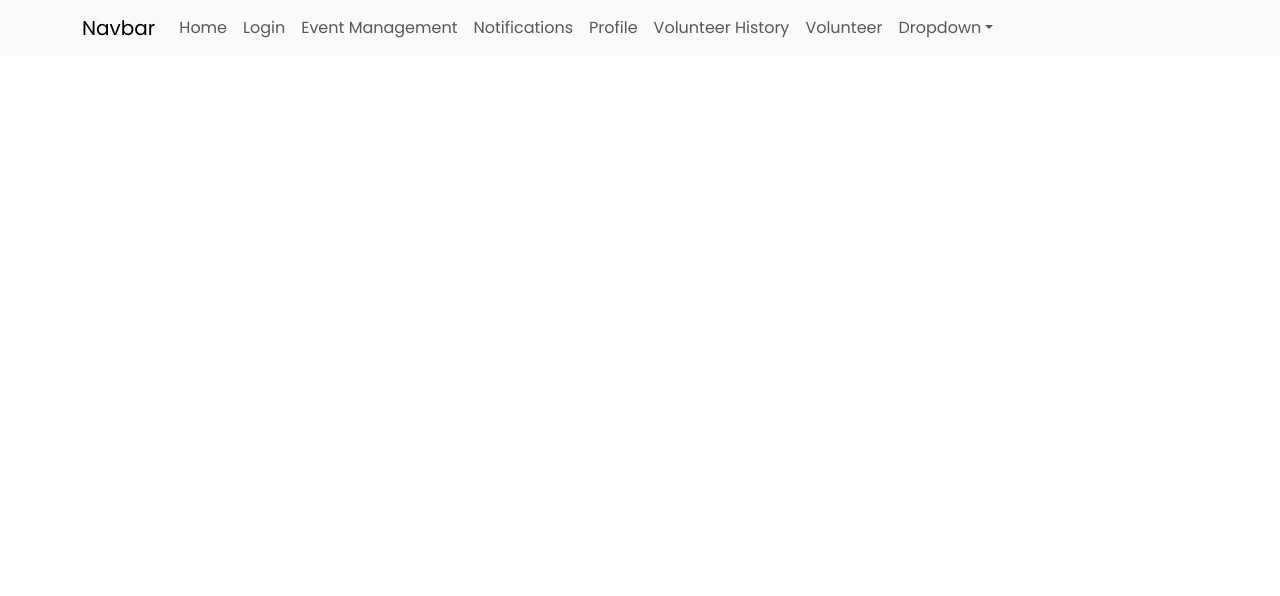
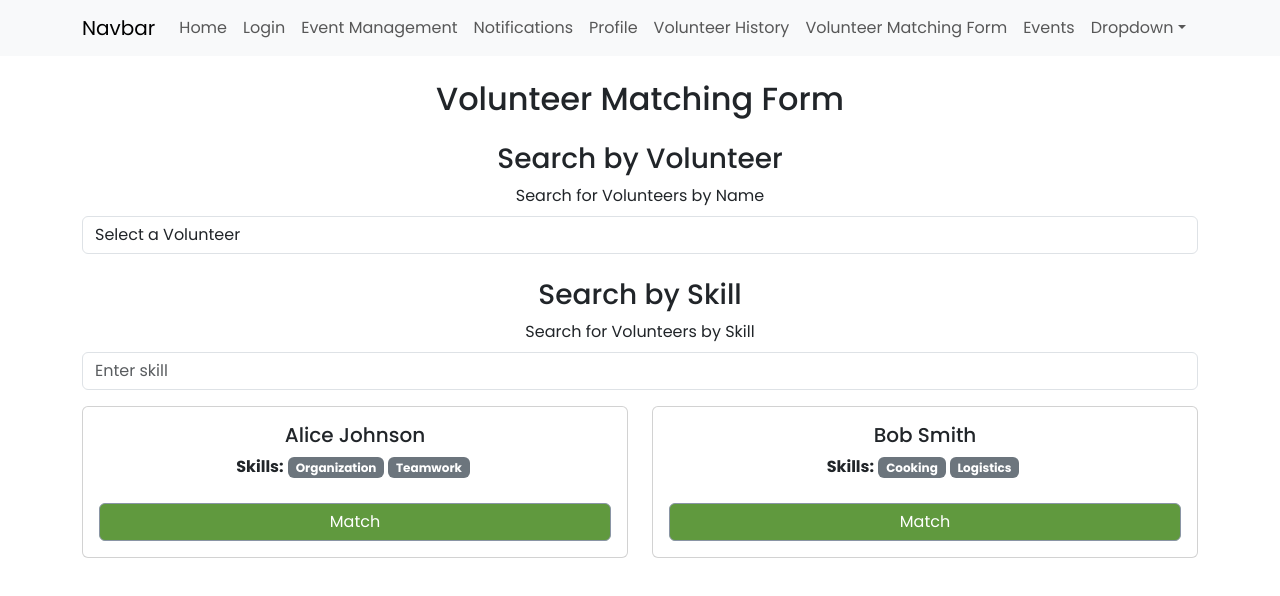
Before and after one commit to laygochris/COSC4353, a React (Create React App) app in the folder client/: page /volunteerMatchingForm in a window 1280 px wide. Shown: the top 596 px of the page. Built offline with nearby package versions, Linux system fonts and the light colour scheme.

Commit message:
volunteer matching page and events page

```diff
--- a/client/src/App.js
+++ b/client/src/App.js
@@ -11,6 +11,7 @@ import Register from './pages/Register';
 import UserProfile from './pages/UserProfile';
 import VolunteerHistory from './pages/VolunteerHistory';
 import VolunteerMatching from './pages/VolunteerMatching';
+import Events from './pages/Events';
 
 
 function App() {
@@ -26,7 +27,8 @@ function App() {
           <Route path="/register" element={<Register/>} />
           <Route path="/userProfile" element={<UserProfile/>} />
           <Route path="/volunteerHistory" element={<VolunteerHistory/>} />
-          <Route path="/volunteer" element={<VolunteerMatching/>} />
+          <Route path="/volunteerMatchingForm" element={<VolunteerMatching/>} />
+          <Route path="/events" element={<Events/>} />
         </Routes>
 
       </div>
--- a/client/src/components/navbar.jsx
+++ b/client/src/components/navbar.jsx
@@ -19,7 +19,8 @@ const CustomNavbar = () => {
                         <Nav.Link as={Link} to="/notifications">Notifications</Nav.Link>
                         <Nav.Link as={Link} to="/userProfile">Profile</Nav.Link>
                         <Nav.Link as={Link} to="/volunteerHistory">Volunteer History</Nav.Link>
-                        <Nav.Link as={Link} to="/volunteer">Volunteer</Nav.Link>
+                        <Nav.Link as={Link} to="/volunteerMatchingForm">Volunteer Matching Form</Nav.Link>
+                        <Nav.Link as={Link} to="/events">Events</Nav.Link>
                         <NavDropdown title="Dropdown" id="basic-nav-dropdown">
                             <NavDropdown.Item as={Link} to="/action1">Action</NavDropdown.Item>
                             <NavDropdown.Item as={Link} to="/action2">Another action</NavDropdown.Item>
--- /dev/null
+++ b/client/src/pages/Events.jsx
@@ -0,0 +1,76 @@
+import React, { useState } from 'react';
+import { Button, Container, Card, Row, Col, Badge } from 'react-bootstrap';
+
+const Events = () => {
+  const [events, setEvents] = useState([
+    { id: 1, name: 'Community Cleanup', skills: ['Organization', 'Teamwork'], description: 'Join us in cleaning up the local park and keeping our community clean.', location: 'Central Park', date: 'March 15, 2025', time: '10:00 AM - 2:00 PM' },
+    { id: 2, name: 'Food Bank Assistance', skills: ['Cooking', 'Logistics'], description: 'Help sort and distribute food to families in need at the food bank.', location: 'Houston Food Bank', date: 'March 20, 2025', time: '9:00 AM - 12:00 PM' },
+    { id: 3, name: 'Tutoring Program', skills: ['Teaching', 'Patience'], description: 'Tutor students in math and reading to help them succeed academically.', location: 'Local Library', date: 'March 25, 2025', time: '4:00 PM - 6:00 PM' },
+    { id: 4, name: 'Animal Shelter Help', skills: ['Animal Care', 'Compassion'], description: 'Assist in caring for and socializing shelter animals to prepare them for adoption.', location: 'City Animal Shelter', date: 'March 30, 2025', time: '1:00 PM - 4:00 PM' },
+  ]);
+
+  const [selectedSkills, setSelectedSkills] = useState([]);
+  const [selectedEvent, setSelectedEvent] = useState(null);
+
+  const handleEventClick = (event) => {
+    setSelectedEvent(selectedEvent?.id === event.id ? null : event);
+  };
+
+  const handleFilterChange = (skill) => {
+    setSelectedSkills(prev =>
+      prev.includes(skill) ? prev.filter(s => s !== skill) : [...prev, skill]
+    );
+  };
+
+  const filteredEvents = selectedSkills.length > 0
+    ? events.filter(event => selectedSkills.some(skill => event.skills.includes(skill)))
+    : events;
+
+  return (
+    <Container className="mt-4">
+      <h2 className="text-center mb-4">Volunteer Matching</h2>
+      <Row className="mb-3 justify-content-center">
+        {['Organization', 'Teamwork', 'Cooking', 'Logistics', 'Teaching', 'Patience', 'Animal Care', 'Compassion'].map(skill => (
+          <Col xs="auto" key={skill} className="mb-2">
+            <Button
+              style={ selectedSkills.includes(skill) ? { backgroundColor: '#60993E', borderColor: '#8A95A5', color: 'white' } : { backgroundColor: 'white', borderColor: '#8A95A5', color: '#8A95A5' } }
+              className="rounded-pill px-3 py-2"
+              onClick={() => handleFilterChange(skill)}
+            >
+              {skill}
+            </Button>
+          </Col>
+        ))}
+      </Row>
+      <Row className="justify-content-center">
+        {filteredEvents.map((event) => (
+          <Col md={6} key={event.id} className="mb-3">
+            <Card>
+              <Card.Body>
+                <Card.Title>{event.name}</Card.Title>
+                <Card.Subtitle className="mb-2 text-muted">{event.location}</Card.Subtitle>
+                <Card.Text>
+                  <strong>Date:</strong> {event.date} <br />
+                  <strong>Time:</strong> {event.time}
+                </Card.Text>
+                <div className="mb-2">
+                  {event.skills.map(skill => (
+                    <Badge bg="secondary" key={skill} className="me-1">{skill}</Badge>
+                  ))}
+                </div>
+                <Button style={{ backgroundColor: '#2C365e', borderColor: '#8A95A5', color: 'white' }} className="w-100" onClick={() => handleEventClick(event)}>
+                  {selectedEvent?.id === event.id ? 'Hide Details' : 'View Details'}
+                </Button>
+                {selectedEvent?.id === event.id && (
+                  <Card.Text className="mt-2">{event.description}</Card.Text>
+                )}
+              </Card.Body>
+            </Card>
+          </Col>
+        ))}
+      </Row>
+    </Container>
+  );
+};
+
+export default Events;
--- a/client/src/pages/VolunteerMatching.jsx
+++ b/client/src/pages/VolunteerMatching.jsx
@@ -1,50 +1,52 @@
 import React, { useState } from 'react';
-import { Button, Container, Card, Row, Col, Badge } from 'react-bootstrap';
+import { Button, Container, Card, Row, Col, Badge, Form, Alert } from 'react-bootstrap';
 
 const VolunteerMatching = () => {
-  const [events, setEvents] = useState([
-    { id: 1, name: 'Community Cleanup', skills: ['Organization', 'Teamwork'], description: 'Join us in cleaning up the local park and keeping our community clean.', location: 'Central Park', date: 'March 15, 2025', time: '10:00 AM - 2:00 PM' },
-    { id: 2, name: 'Food Bank Assistance', skills: ['Cooking', 'Logistics'], description: 'Help sort and distribute food to families in need at the food bank.', location: 'Houston Food Bank', date: 'March 20, 2025', time: '9:00 AM - 12:00 PM' },
-    { id: 3, name: 'Tutoring Program', skills: ['Teaching', 'Patience'], description: 'Tutor students in math and reading to help them succeed academically.', location: 'Local Library', date: 'March 25, 2025', time: '4:00 PM - 6:00 PM' },
-    { id: 4, name: 'Animal Shelter Help', skills: ['Animal Care', 'Compassion'], description: 'Assist in caring for and socializing shelter animals to prepare them for adoption.', location: 'City Animal Shelter', date: 'March 30, 2025', time: '1:00 PM - 4:00 PM' },
+  const [volunteers, setVolunteers] = useState([
+    {
+      id: 1,
+      name: 'Alice Johnson',
+      skills: ['Organization', 'Teamwork'],
+      matchedEvents: [
+        { name: 'Community Cleanup', location: 'Central Park', date: 'March 15, 2025', time: '10:00 AM - 2:00 PM', skills: ['Organization', 'Teamwork'], description: 'Join us in cleaning up the local park and keeping our community clean.' },
+        { name: 'Beach Cleanup', location: 'Santa Monica Beach', date: 'April 10, 2025', time: '9:00 AM - 1:00 PM', skills: ['Teamwork'], description: 'Help us remove trash and protect marine life at Santa Monica Beach.' }
+      ]
+    },
+    {
+      id: 2,
+      name: 'Bob Smith',
+      skills: ['Cooking', 'Logistics'],
+      matchedEvents: [
+        { name: 'Food Bank Assistance', location: 'Houston Food Bank', date: 'March 20, 2025', time: '9:00 AM - 12:00 PM', skills: ['Logistics'], description: 'Help sort and distribute food to families in need at the food bank.' },
+        { name: 'Soup Kitchen Service', location: 'Downtown Shelter', date: 'April 5, 2025', time: '11:00 AM - 3:00 PM', skills: ['Cooking', 'Logistics'], description: 'Assist in cooking and serving meals to the homeless.' }
+      ]
+    }
   ]);
 
-  const [selectedSkills, setSelectedSkills] = useState([]);
+  const [selectedVolunteer, setSelectedVolunteer] = useState(null);
   const [selectedEvent, setSelectedEvent] = useState(null);
-
-  const handleEventClick = (event) => {
-    setSelectedEvent(selectedEvent?.id === event.id ? null : event);
-  };
-
-  const handleFilterChange = (skill) => {
-    setSelectedSkills(prev =>
-      prev.includes(skill) ? prev.filter(s => s !== skill) : [...prev, skill]
-    );
-  };
-
-  const filteredEvents = selectedSkills.length > 0
-    ? events.filter(event => selectedSkills.some(skill => event.skills.includes(skill)))
-    : events;
+  const [matchNotification, setMatchNotification] = useState(null);
+  const [searchSkill, setSearchSkill] = useState('');
 
   return (
     <Container className="mt-4">
-      <h2 className="text-center mb-4">Volunteer Matching</h2>
-      <Row className="mb-3 justify-content-center">
-        {['Organization', 'Teamwork', 'Cooking', 'Logistics', 'Teaching', 'Patience', 'Animal Care', 'Compassion'].map(skill => (
-          <Col xs="auto" key={skill} className="mb-2">
-            <Button
-              style={ selectedSkills.includes(skill) ? { backgroundColor: '#60993E', borderColor: '#8A95A5', color: 'white' } : { backgroundColor: 'white', borderColor: '#8A95A5', color: '#8A95A5' } }
-              className="rounded-pill px-3 py-2"
-              onClick={() => handleFilterChange(skill)}
-            >
-              {skill}
-            </Button>
-          </Col>
+      <h2 className="text-center mb-4">Volunteer Matching Form</h2>
+      <h3 className="text-center mt-4">Search by Volunteer</h3>
+      {matchNotification && <Alert style={{ backgroundColor: '#deeed5', borderColor: '#deeed5', color: '#4e7d33' }} className="text-center">{matchNotification}</Alert>}
+      <Form>
+        <Form.Group controlId="volunteerSelect" className="mb-3">
+          <Form.Label>Search for Volunteers by Name</Form.Label>
+          <Form.Control as="select" onChange={(e) => setSelectedVolunteer(volunteers.find(v => v.id === parseInt(e.target.value))) }>
+            <option value="">Select a Volunteer</option>
+            {volunteers.map(volunteer => (
+              <option key={volunteer.id} value={volunteer.id}>{volunteer.name}</option>
             ))}
-      </Row>
+          </Form.Control>
+        </Form.Group>
+        {selectedVolunteer && (
           <Row className="justify-content-center">
-        {filteredEvents.map((event) => (
-          <Col md={6} key={event.id} className="mb-3">
+            {selectedVolunteer.matchedEvents.map((event, index) => (
+              <Col md={6} key={index} className="mb-3">
                 <Card>
                   <Card.Body>
                     <Card.Title>{event.name}</Card.Title>
@@ -54,16 +56,51 @@ const VolunteerMatching = () => {
                       <strong>Time:</strong> {event.time}
                     </Card.Text>
                     <div className="mb-2">
-                  {event.skills.map(skill => (
-                    <Badge bg="secondary" key={skill} className="me-1">{skill}</Badge>
+                      <strong>Matched Skills: </strong>
+                      {selectedVolunteer.skills.filter(skill => event.skills.includes(skill)).map(skill => (
+                        <Badge key={skill} bg="secondary" className="me-1">{skill}</Badge>
                       ))}
                     </div>
-                <Button style={{ backgroundColor: '#2C365e', borderColor: '#8A95A5', color: 'white' }} className="w-100" onClick={() => handleEventClick(event)}>
-                  {selectedEvent?.id === event.id ? 'Hide Details' : 'View Details'}
+                    <Button className="w-100 mb-2" style={{ backgroundColor: '#2C365e', borderColor: '#8A95A5', color: 'white' }} onClick={() => setSelectedEvent(selectedEvent?.name === event.name ? null : event)}>
+                      {selectedEvent?.name === event.name ? 'Hide Details' : 'View Details'}
                     </Button>
-                {selectedEvent?.id === event.id && (
+                    {selectedEvent?.name === event.name && (
+                      <>
                         <Card.Text className="mt-2">{event.description}</Card.Text>
+                        <Button className="w-100 mt-2" style={{ backgroundColor: '#60993E', borderColor: '#8A95A5', color: 'white' }} onClick={() => {
+                          setMatchNotification(`${selectedVolunteer.name} has been matched with ${event.name}.`);
+                          setTimeout(() => setMatchNotification(null), 2000);
+                        }}>Match</Button>
+                      </>
                     )}
+                  </Card.Body>
+                </Card>
+              </Col>
+            ))}
+          </Row>
+        )}
+      </Form>
+
+      <h3 className="text-center mt-4">Search by Skill</h3>
+      <Form.Group controlId="skillSearch" className="mb-3">
+        <Form.Label>Search for Volunteers by Skill</Form.Label>
+        <Form.Control type="text" placeholder="Enter skill" value={searchSkill} onChange={(e) => setSearchSkill(e.target.value)} />
+      </Form.Group>
+      <Row className="justify-content-center">
+        {volunteers.filter(volunteer => volunteer.skills.some(skill => skill.toLowerCase().includes(searchSkill.toLowerCase()))).map((volunteer) => (
+          <Col md={6} key={volunteer.id} className="mb-3">
+            <Card>
+              <Card.Body>
+                <Card.Title>{volunteer.name}</Card.Title>
+                <Card.Text>
+                  <strong>Skills:</strong> {volunteer.skills.map(skill => (
+                    <Badge key={skill} bg="secondary" className="me-1">{skill}</Badge>
+                  ))}
+                </Card.Text>
+                <Button className="w-100 mt-2" style={{ backgroundColor: '#60993E', borderColor: '#8A95A5', color: 'white' }} onClick={() => {
+                  setMatchNotification(`${volunteer.name} has been matched based on skill search.`);
+                  setTimeout(() => setMatchNotification(null), 2000);
+                }}>Match</Button>
               </Card.Body>
             </Card>
           </Col>
```
Lines whose indentation alone changed are shown as unchanged.
